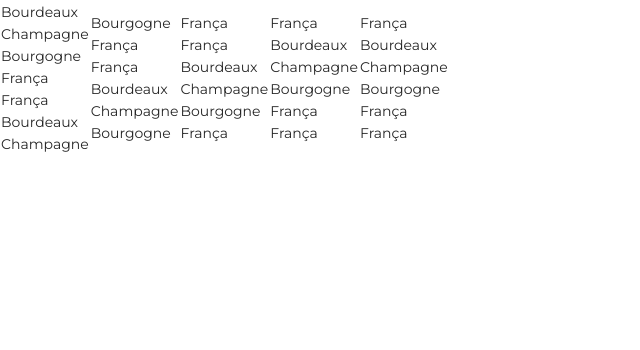
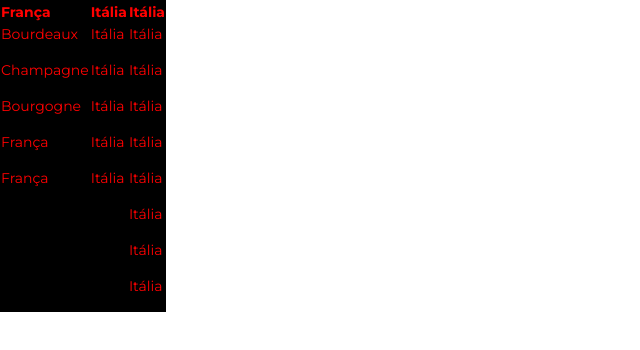
Before and after one commit to Edgardleonel/react-practice, a React (Create React App) app: page / in a window 1280 px wide. Shown: the top 350 px of the page, without its empty margins (0-640 px from the left). Built offline with nearby package versions, Linux system fonts and the light colour scheme; data requests are answered from the project's data file.

Commit message:
atualizado tables

```diff
--- a/src/routes.js
+++ b/src/routes.js
@@ -1,6 +1,6 @@
 import React from 'react';
 import {BrowserRouter, Switch, Route} from 'react-router-dom';
-import Table from './tableIndex';
+import Table from './table';
 
 
 
--- a/src/table/index.js
+++ b/src/table/index.js
@@ -1,6 +1,6 @@
 /* eslint-disable no-undef */
 /* eslint-disable react-hooks/rules-of-hooks */
-import React, {useState, useEffect} from 'react';
+import React from 'react';
 
 import {TableStyle} from './styles';
 
@@ -34,32 +34,28 @@
             'Itália',
             'Itália',
             'Itália',
+            'Itália',
+            'Itália',
+            'Itália',
          ]
       },
 ]
 
 
-
 function table() {
 
-
-    function renderTableData() {
-        return paises.map((col, index) => {
-            return (
-                <td>
-                <th>{col.descricao}</th>
-                {col.lista.map(lista => (
-                   <div key={index}>
-                        {lista}
-                    </div>
-                 ))}
-                 </td>
-            )
-        })
-    }
-
-
-
+function renderTableData() {
+    return (
+        <tr>
+            {paises.map((col, index) => (
+            <td key={index}>
+                <strong>{col.descricao}</strong>
+                {col.lista.map((lista, index) => (<p key={index}>{lista}</p>))}
+            </td>
+            ))}
+        </tr>
+    )
+}
 
   return (
     <>
--- a/src/table/styles.js
+++ b/src/table/styles.js
@@ -4,6 +4,7 @@
 tr {
     background: ${props => props.theme.primary};
     color: ${props => props.theme.secondary};
+    display: flex
 }
 
 `;
```
